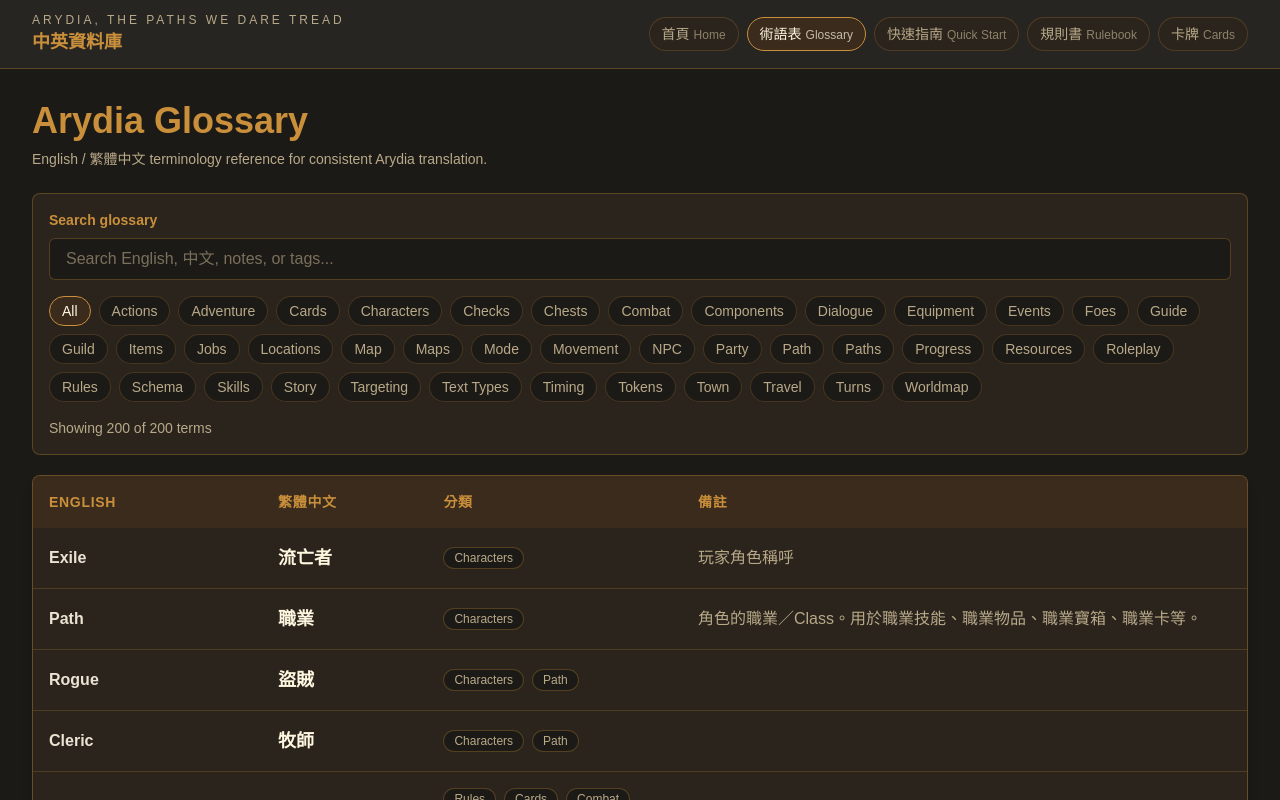
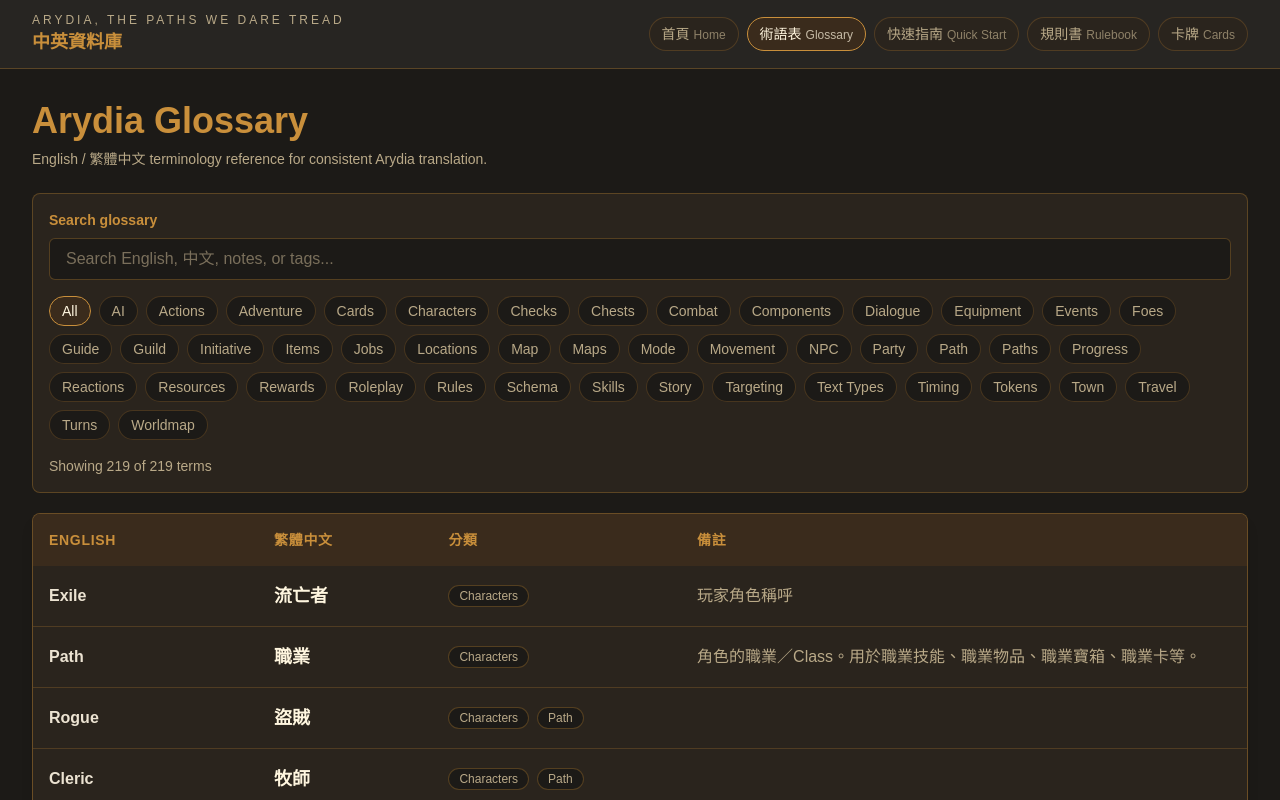
Before and after one commit to XeroxChan/arydia-translation-app, a Next.js app: page /glossary in a window 1280 px wide. Shown: the top 800 px of the page. Built offline with nearby package versions, Linux system fonts and the light colour scheme.

Commit message:
Add glossary terms

```diff
--- a/src/data/glossary.ts
+++ b/src/data/glossary.ts
@@ -1420,4 +1420,137 @@ export const glossaryData: GlossaryTerm[] = [
     description: "用來判斷多個敵人啟動順序的數字；通常由最低數字先啟動。",
     tags: ["Rules","Combat","Foes"],
   },
+  {
+    id: "foe-grid-card",
+    en: "Foe Grid Card",
+    zh: "敵人格線卡",
+    description: "敵人卡的一種，正面顯示命中格線、行動順位、底座環顏色、名稱和敵人類型；背面提供抽出敵人時的資訊。",
+    tags: ["Rules","Cards","Combat","Foes"],
+  },
+  {
+    id: "hit-grid",
+    en: "Hit Grid",
+    zh: "命中格線",
+    description: "敵人格線卡上用來追蹤攻擊命中、HP、弱點等內容的格線。",
+    tags: ["Rules","Cards","Combat","Foes"],
+  },
+  {
+    id: "initiative-base-ring-color",
+    en: "Initiative and Base Ring Color",
+    zh: "行動順位與底座環顏色",
+    description: "敵人格線卡上用來對應敵人啟動順序與模型底座環的資訊。",
+    tags: ["Rules","Combat","Foes","Components"],
+  },
+  {
+    id: "card-count",
+    en: "Card Count",
+    zh: "卡牌數量",
+    description: "顯示某個敵人 ID 共有多少張相關卡的資訊，例如 1/2 和 2/2。",
+    tags: ["Rules","Cards","Foes"],
+  },
+  {
+    id: "miniature",
+    en: "Miniature",
+    zh: "模型",
+    description: "放在地圖上代表流亡者或敵人的實體模型。",
+    tags: ["Rules","Components","Combat"],
+  },
+  {
+    id: "miniature-storage-box",
+    en: "Miniature Storage Box",
+    zh: "模型收納盒",
+    description: "用來收納 FIG 模型的盒子；抽到敵人時，按照模型 ID 找到對應小門取出模型。",
+    tags: ["Rules","Components","Foes"],
+  },
+  {
+    id: "foe-reward",
+    en: "Foe Reward",
+    zh: "敵人獎勵",
+    description: "擊敗敵人後可獲得的獎勵，通常列在敵人 AI 卡上。",
+    tags: ["Rules","Combat","Foes","Rewards"],
+  },
+  {
+    id: "foe-faq",
+    en: "Foe FAQ",
+    zh: "敵人 FAQ",
+    description: "敵人 AI 卡背面的問答，用來釐清該敵人特定能力或獎勵的規則。",
+    tags: ["Rules","Cards","Combat","Foes"],
+  },
+  {
+    id: "foe-behavior",
+    en: "Foe Behavior",
+    zh: "敵人行為",
+    description: "敵人 AI 卡上的行為列，會以圖示和關鍵字描述敵人在啟動時如何指定目標、移動、攻擊或使用能力。",
+    tags: ["Rules","Combat","Foes","AI"],
+  },
+  {
+    id: "behavior-cost",
+    en: "Behavior Cost",
+    zh: "行為花費",
+    description: "啟動某個敵人行為所需支付的威脅數量。",
+    tags: ["Rules","Combat","Foes","Resources"],
+  },
+  {
+    id: "targeting-priority",
+    en: "Targeting Priority",
+    zh: "目標優先順序",
+    description: "敵人行為中用來判斷要指定哪名流亡者或哪些目標的優先規則。",
+    tags: ["Rules","Combat","Foes","Targeting"],
+  },
+  {
+    id: "foe-activation",
+    en: "Foe Activation",
+    zh: "敵人啟動",
+    description: "敵人在敵人回合中選擇並解決一個行為的流程，通常包含目標指定、移動、攻擊及／或能力。",
+    tags: ["Rules","Combat","Foes"],
+  },
+  {
+    id: "resolving-behavior",
+    en: "Resolving Behavior",
+    zh: "解決行為",
+    description: "敵人選擇行為並支付威脅後，依序處理敵人目標指定、敵人移動、敵人攻擊及／或能力的流程。",
+    tags: ["Rules","Combat","Foes"],
+  },
+  {
+    id: "activation-order",
+    en: "Activation Order",
+    zh: "啟動順序",
+    description: "多個敵人被啟動時，依照行動順位由最低數字到最高數字啟動的順序。",
+    tags: ["Rules","Combat","Foes","Initiative"],
+  },
+  {
+    id: "shared-ai-card",
+    en: "Shared AI Card",
+    zh: "共用 AI 卡",
+    description: "多個敵人模型共用同一張 AI 卡時，每個模型各自啟動，但行為花費每張 AI 卡只支付一次。",
+    tags: ["Rules","Combat","Foes","AI"],
+  },
+  {
+    id: "players-choice-rule",
+    en: "Player’s Choice Rule",
+    zh: "玩家選擇規則",
+    description: "當敵人行為有多個同樣有效的選項時，由玩家在這些選項中作出選擇的規則。",
+    tags: ["Rules","Combat","Foes"],
+  },
+  {
+    id: "reaction-trigger",
+    en: "Reaction Trigger",
+    zh: "反應觸發",
+    description: "決定反應何時可以使用的條件；敵人攻擊相關反應會區分「當你被攻擊時」與「在你被攻擊後」。",
+    tags: ["Rules","Combat","Reactions"],
+  },
+  {
+    id: "common-behavior-keyword",
+    en: "Common Behavior Keyword",
+    zh: "常見行為關鍵字",
+    description: "敵人行為中常見的簡寫關鍵字，例如 Flee X、+X 威脅，或 X 移動。",
+    tags: ["Rules","Combat","Foes","AI"],
+  },
+  {
+    id: "flee-keyword",
+    en: "Flee X",
+    zh: "Flee X",
+    description: "敵人行為關鍵字，表示敵人以 X 點移動遠離目標。",
+    tags: ["Rules","Combat","Foes","Movement"],
+  },
 ];
```
